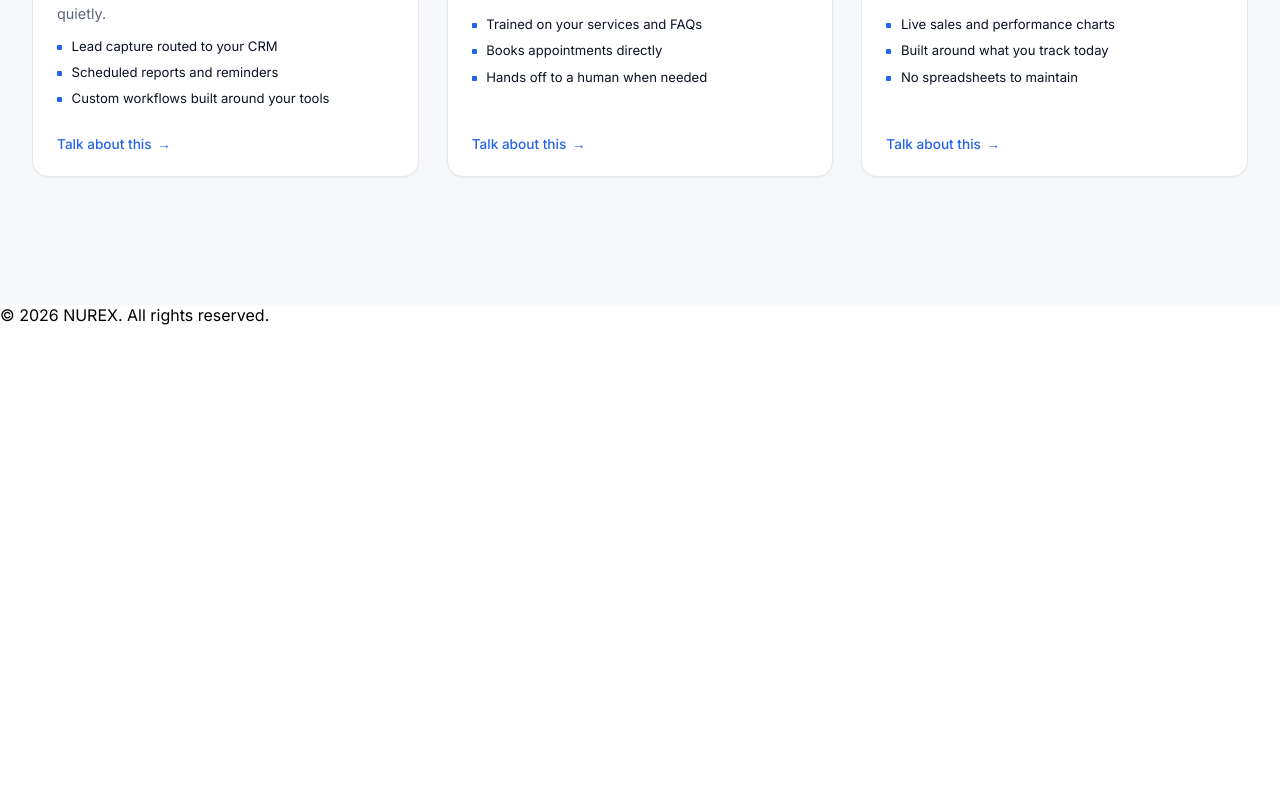
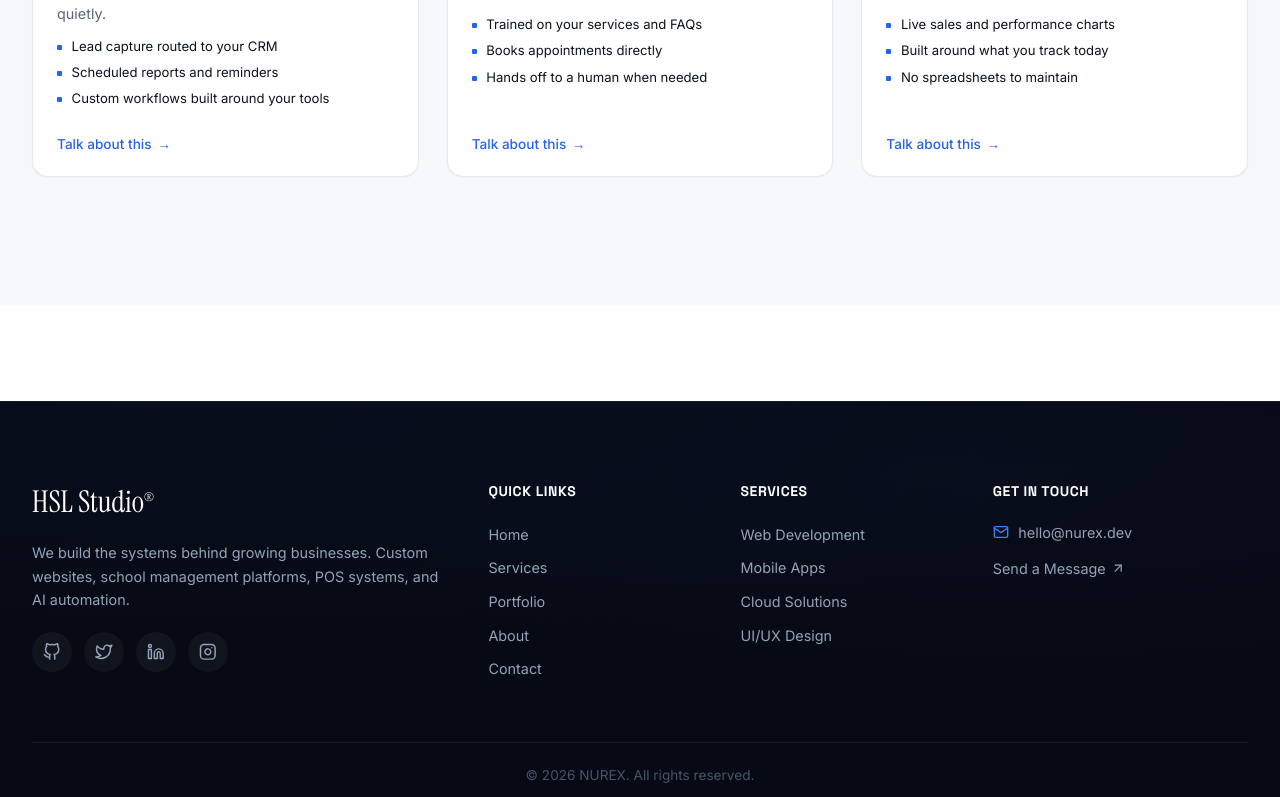
Before and after one commit to hsm990/nurex, a React (Vite) app: page / in a window 1280 px wide. Shown: the part 2000-2797 px from the top of the page. Before the commit the page ends 2325 px from the top, so only its background shows below. Built offline with nearby package versions, Linux system fonts and the light colour scheme.

Commit message:
feat: add footer with brand, links, services, contact columns and social icons

```diff
--- a/src/components/layout/Footer.jsx
+++ b/src/components/layout/Footer.jsx
@@ -1,8 +1,73 @@
+import { Link } from 'react-router-dom'
+import { navLinks } from '@/constants'
+import { services } from '@/constants'
+import { FiGithub, FiTwitter, FiLinkedin, FiInstagram, FiMail, FiArrowUpRight } from 'react-icons/fi'
+import '@/styles/footer.css'
+
 export default function Footer() {
   return (
-    <footer>
-      <div className="container">
-        <p>&copy; {new Date().getFullYear()} NUREX. All rights reserved.</p>
+    <footer className="footer">
+      <div className="footer-bg" />
+
+      <div className="footer-container">
+        <div className="footer-grid">
+          <div className="footer-col footer-brand">
+            <a href="/" className="footer-logo">HSL Studio<sup>®</sup></a>
+            <p className="footer-desc">
+              We build the systems behind growing businesses. Custom websites, school management platforms,
+              POS systems, and AI automation.
+            </p>
+            <div className="footer-social">
+              <a href="#" className="social-link" aria-label="GitHub"><FiGithub /></a>
+              <a href="#" className="social-link" aria-label="Twitter"><FiTwitter /></a>
+              <a href="#" className="social-link" aria-label="LinkedIn"><FiLinkedin /></a>
+              <a href="#" className="social-link" aria-label="Instagram"><FiInstagram /></a>
+            </div>
+          </div>
+
+          <div className="footer-col">
+            <h4 className="footer-heading">Quick Links</h4>
+            <ul className="footer-list">
+              {navLinks.map((link) => (
+                <li key={link.path}>
+                  <Link to={link.path} className="footer-link">{link.label}</Link>
+                </li>
+              ))}
+            </ul>
+          </div>
+
+          <div className="footer-col">
+            <h4 className="footer-heading">Services</h4>
+            <ul className="footer-list">
+              {services.slice(0, 4).map((service) => (
+                <li key={service.id}>
+                  <Link to="/services" className="footer-link">{service.title}</Link>
+                </li>
+              ))}
+            </ul>
+          </div>
+
+          <div className="footer-col">
+            <h4 className="footer-heading">Get in Touch</h4>
+            <ul className="footer-list">
+              <li>
+                <a href="mailto:hello@nurex.dev" className="footer-link footer-contact-link">
+                  <FiMail className="contact-icon" />
+                  hello@nurex.dev
+                </a>
+              </li>
+              <li>
+                <Link to="/contact" className="footer-link footer-cta">
+                  Send a Message <FiArrowUpRight />
+                </Link>
+              </li>
+            </ul>
+          </div>
+        </div>
+
+        <div className="footer-bottom">
+          <p>&copy; {new Date().getFullYear()} NUREX. All rights reserved.</p>
+        </div>
       </div>
     </footer>
   )
--- /dev/null
+++ b/src/styles/footer.css
@@ -0,0 +1,184 @@
+.footer {
+  position: relative;
+  background: hsl(220, 55%, 5%);
+  border-top: 1px solid hsl(220, 20%, 12%);
+  padding: 5rem 2rem 0;
+  margin-top: 6rem;
+  overflow: hidden;
+}
+
+.footer-bg {
+  position: absolute;
+  inset: 0;
+  pointer-events: none;
+  background:
+    radial-gradient(ellipse 80% 60% at 20% 0%, rgba(37, 99, 235, 0.04), transparent),
+    radial-gradient(ellipse 60% 50% at 80% 20%, rgba(99, 102, 241, 0.03), transparent);
+}
+
+.footer-container {
+  position: relative;
+  max-width: 80rem;
+  margin: 0 auto;
+}
+
+.footer-grid {
+  display: grid;
+  grid-template-columns: 2fr 1fr 1fr 1.25fr;
+  gap: 3rem;
+}
+
+.footer-col {
+  display: flex;
+  flex-direction: column;
+}
+
+.footer-brand {
+  gap: 1.25rem;
+}
+
+.footer-logo {
+  font-family: "Instrument Serif", serif;
+  font-size: 1.875rem;
+  color: #fff;
+  text-decoration: none;
+  transition: opacity 0.2s ease;
+}
+
+.footer-logo:hover {
+  opacity: 0.85;
+}
+
+.footer-logo sup {
+  font-size: 0.75rem;
+}
+
+.footer-desc {
+  color: #94a3b8;
+  font-size: 0.9rem;
+  line-height: 1.65;
+  max-width: 28rem;
+}
+
+.footer-social {
+  display: flex;
+  gap: 0.75rem;
+}
+
+.social-link {
+  display: flex;
+  align-items: center;
+  justify-content: center;
+  width: 2.5rem;
+  height: 2.5rem;
+  border-radius: 50%;
+  background: rgba(255, 255, 255, 0.04);
+  color: #94a3b8;
+  font-size: 1.1rem;
+  text-decoration: none;
+  transition: all 0.25s ease;
+}
+
+.social-link:hover {
+  background: hsl(217, 91%, 60%);
+  color: #fff;
+  transform: translateY(-2px);
+}
+
+.footer-heading {
+  font-family: 'Space Grotesk', sans-serif;
+  font-size: 0.875rem;
+  font-weight: 700;
+  color: #fff;
+  margin-bottom: 1.5rem;
+  letter-spacing: 0.04em;
+  text-transform: uppercase;
+}
+
+.footer-list {
+  list-style: none;
+  padding: 0;
+  margin: 0;
+  display: flex;
+  flex-direction: column;
+  gap: 0.85rem;
+}
+
+.footer-link {
+  color: #94a3b8;
+  text-decoration: none;
+  font-size: 0.9rem;
+  transition: color 0.2s ease;
+  display: inline-flex;
+  align-items: center;
+  gap: 0.4rem;
+}
+
+.footer-link:hover {
+  color: hsl(217, 91%, 60%);
+}
+
+.footer-contact-link {
+  gap: 0.6rem;
+}
+
+.contact-icon {
+  font-size: 1rem;
+  flex-shrink: 0;
+  color: hsl(217, 91%, 60%);
+}
+
+.footer-cta {
+  gap: 0.3rem;
+}
+
+.footer-cta:hover svg {
+  transform: translate(2px, -2px);
+}
+
+.footer-cta svg {
+  transition: transform 0.2s ease;
+}
+
+.footer-bottom {
+  margin-top: 4rem;
+  padding: 1.5rem 0;
+  border-top: 1px solid hsl(220, 20%, 12%);
+  text-align: center;
+}
+
+.footer-bottom p {
+  color: #475569;
+  font-size: 0.85rem;
+}
+
+@media (max-width: 900px) {
+  .footer-grid {
+    grid-template-columns: 1fr 1fr;
+    gap: 2.5rem;
+  }
+
+  .footer-brand {
+    grid-column: 1 / -1;
+  }
+
+  .footer-desc {
+    max-width: none;
+  }
+
+  .footer {
+    padding: 4rem 1.5rem 0;
+  }
+}
+
+@media (max-width: 540px) {
+  .footer-grid {
+    grid-template-columns: 1fr;
+    gap: 2rem;
+  }
+
+  .footer {
+    padding: 3rem 1.25rem 0;
+    margin-top: 4rem;
+  }
+}
```
